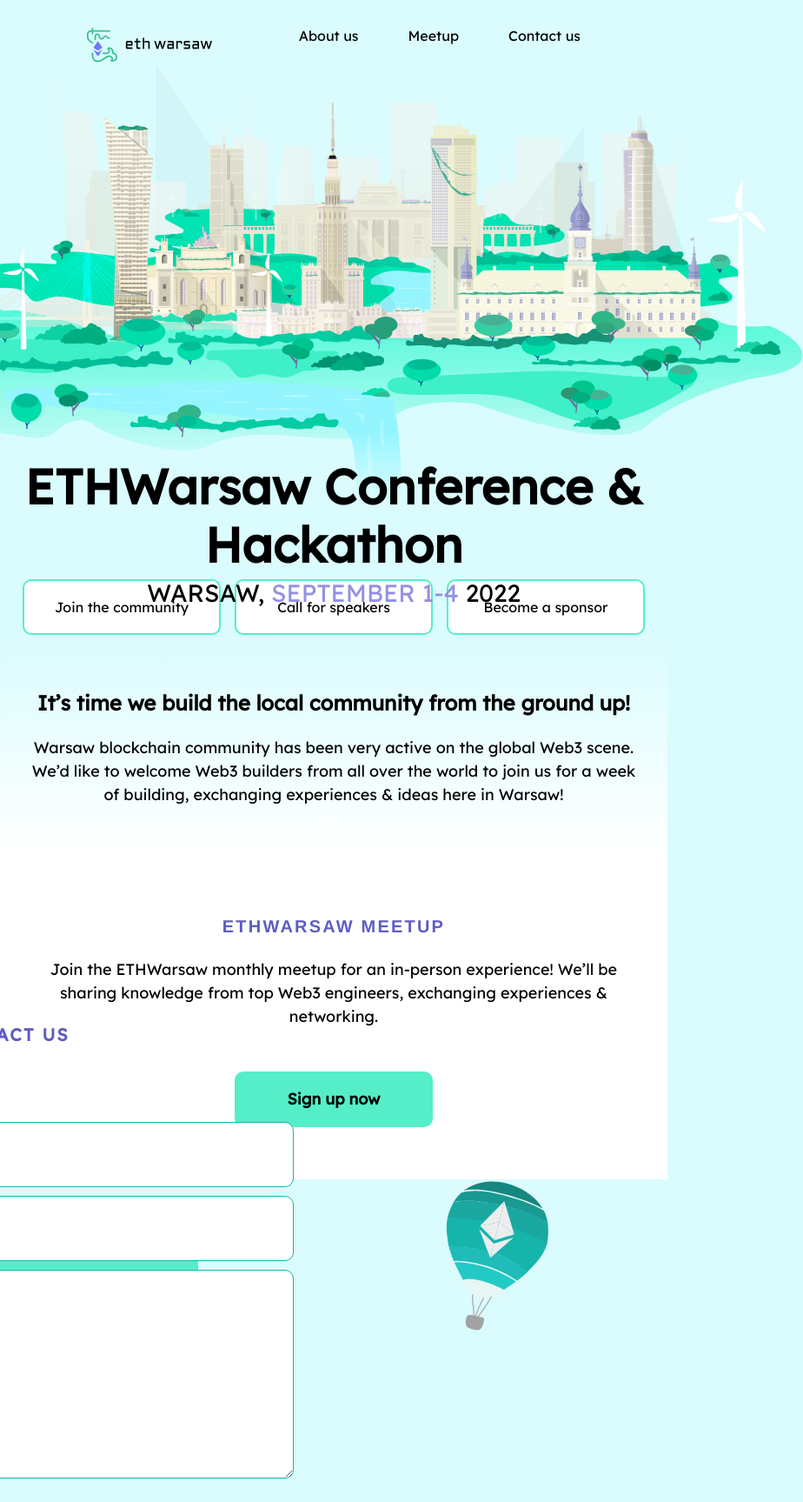
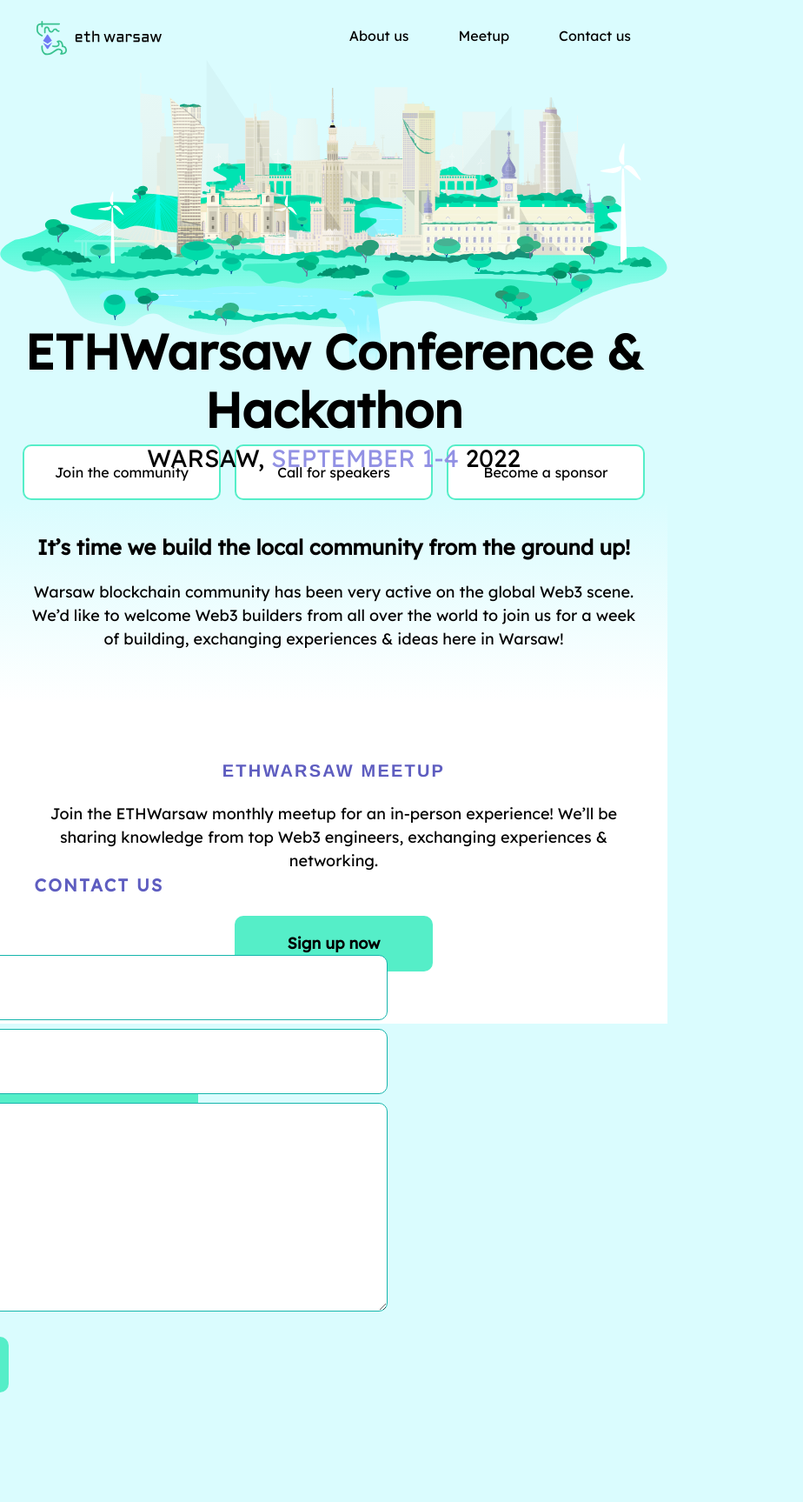
Before and after one commit to antek-eth/ETHWarsaw-landing, a website built with Parcel: page src/index.html in a window 768 px wide. Shown: the whole page at 87% size, 924 px wide, since content can reach past the window. After the commit the page ends 1619 px from the top, so only its background shows below. Built offline with nearby package versions, Linux system fonts and the light colour scheme; a script that the page names is missing.

Commit message:
💊 Add tablet media

```diff
--- a/src/css/main.css
+++ b/src/css/main.css
@@ -129,12 +129,17 @@
   justify-content: center;
 }
 
+.illustration {
+  width: 100%;
+}
+
 .title-section-wrapper {
   width: 100%;
   display: flex;
   flex-direction: column;
   justify-content: center;
   align-items: center;
+  padding-bottom: 60px;
 }
 
 .title-wrapper {
@@ -485,3 +490,51 @@
     width: 85%;
   }
 }
+
+@media screen and (min-device-width : 577px)
+  and (max-device-width : 1024px) {
+    .logo-wrapper {
+      margin-top: 24px;
+      margin-left: 42px;;
+    }
+
+    .sections-wrapper {
+      padding-right: 42px;
+    }
+
+    .illustration {
+      width: 100%;
+    }
+
+    .title-section-wrapper {
+      padding-bottom: 70px;
+    }
+
+    .about-title {
+      margin-top: 36px;
+    }
+
+    .contact {
+      justify-content: center;
+    }
+
+    .contact-title {
+      margin-bottom: 63px;
+    }
+
+    .contact-form-wrapper {
+      padding-left: 0;
+      padding-top: 107px;
+    }
+
+    .contact-illustration-wrapper {
+      display: none;
+    }
+}
+
+
+@media screen and (max-device-width : 1025px) {
+  .title-section-wrapper {
+    padding-bottom: 0px;
+  }
+}
```
